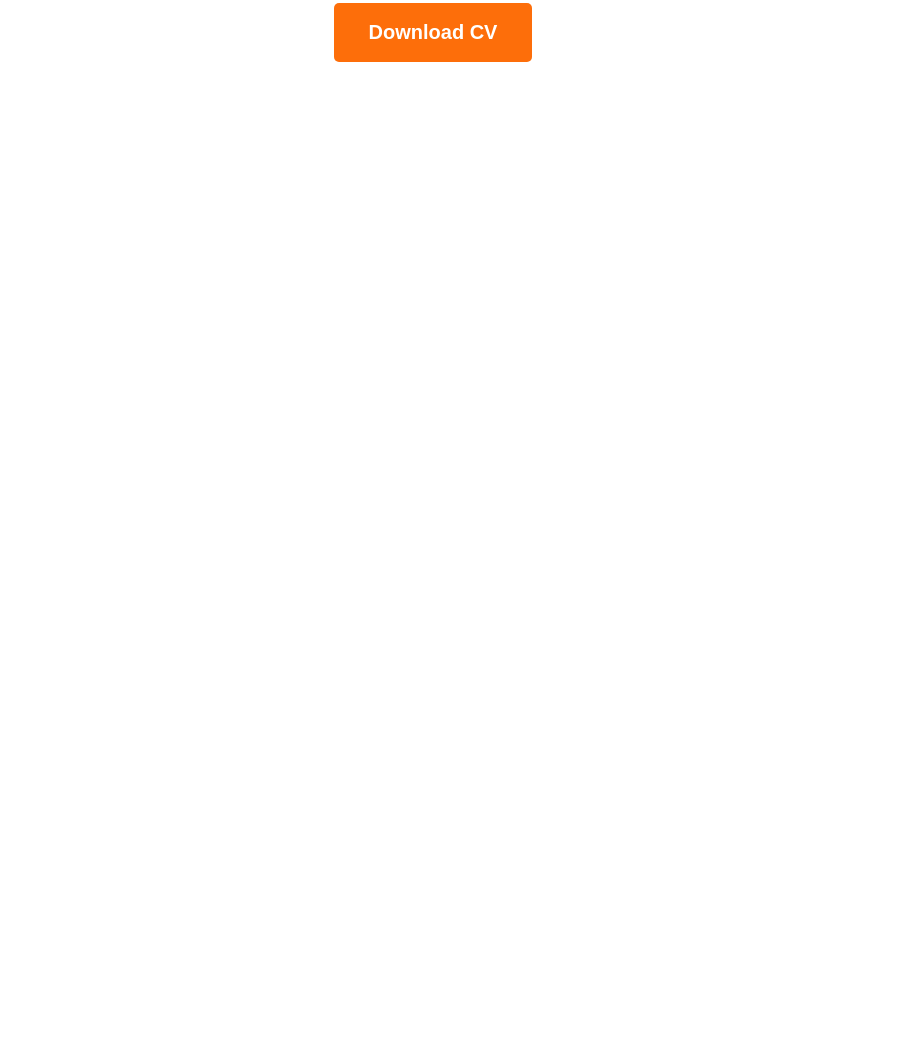
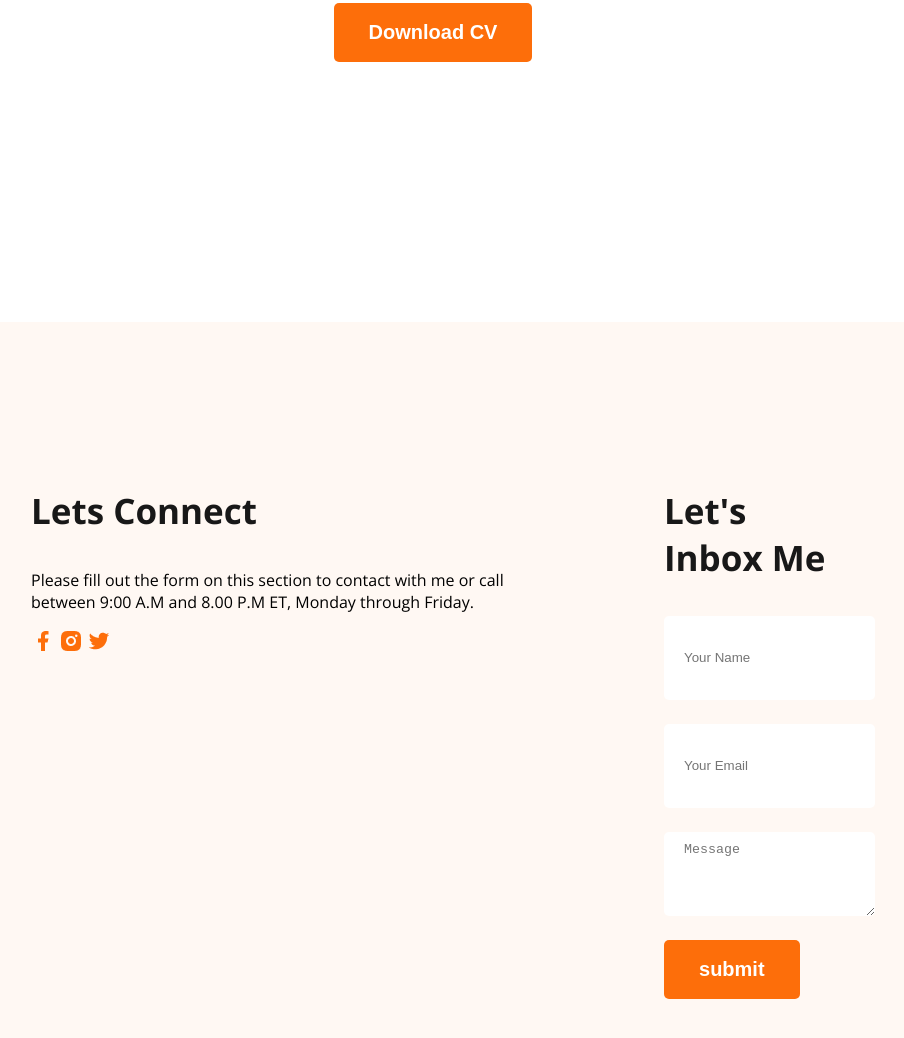
Before and after one commit to kainath-fatema/web-dev-portfolio, a plain HTML site: page index.html in a window 1280 px wide. Shown: the part 2980-4018 px from the top of the page, without its empty margins (207-1111 px from the left). Before the commit the page ends 3310 px from the top, so only its background shows below. Drawn offline with nearby package versions, Linux system fonts and the light colour scheme.

Commit message:
added footer portfolio

```diff
--- a/index.html
+++ b/index.html
@@ -153,7 +153,29 @@ to any of the 1500+ FontAwesome 5 free icons available. Aenean commodo ligula eg
          </section>
 
     </main>
-    <footer>
+
+    <footer class="secondery-bg">
+
+        <div class="footer-column">
+            <h3 class="section-title">Lets Connect</h3>
+            <p>Please fill out the form on this section to contact with me or call between 9:00 A.M and 8.00 P.M ET, Monday through Friday.</p>
+            <div>
+                <a href=""><img src="images/icons/facebook.png" alt=""></a>
+                <a href=""><img src="images/icons/insta.png" alt=""></a>
+                <a href=""><img src="images/icons/twitter.png" alt=""></a>
+            </div>
+        </div>
+
+        <div class="footer-column">
+            <h3 class="section-title">Let's Inbox Me</h3>
+            <form action="">
+                <input type="text" name="" id="" placeholder="Your Name">
+                <input type="email" name="" id="" placeholder="Your Email">
+                <textarea name="" id="" cols="30" rows="20"
+                 placeholder="Message"></textarea>
+                <input class="btn-primary" type="submit" value="submit">
+            </form>
+        </div>
 
     </footer>
 </body>
--- a/styles/portfolio.css
+++ b/styles/portfolio.css
@@ -148,3 +148,23 @@ main{
 .resume-download-cv{
     margin-top: 50px;
 }
+/* footer styles */
+footer{
+    padding: 130px 230px;
+    display: flex;
+    gap: 100px;
+}
+.footer.column{
+    width: 50%;
+}
+footer input[type="text"], footer input[type="email"], footer textarea{
+    height: 64px;
+    width: 100%;
+    border-radius: 5px;
+    background-color: white;
+    display: block;
+    padding: 10px 20px;
+    margin-bottom: 24px;
+    border: none;
+
+}
```
